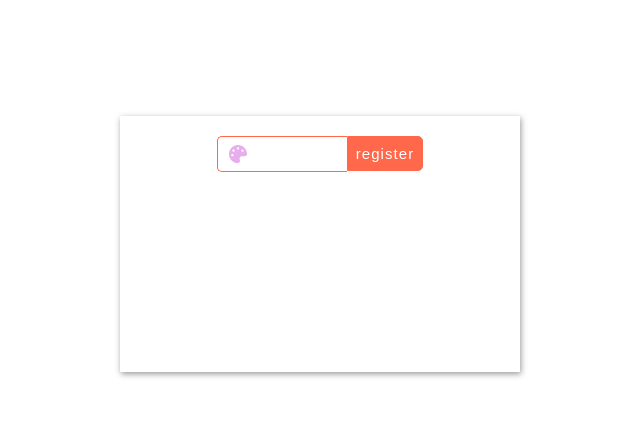
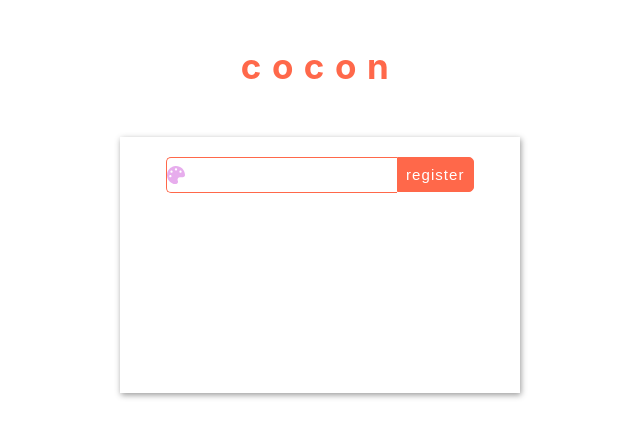
Before and after one commit to keiya01/sharing_color, a React (Create React App) app: page / in a window 1280 px wide. Shown: the part 156-594 px from the top of the page, without its empty margins (320-960 px from the left). Built offline with nearby package versions, Linux system fonts and the light colour scheme.

Commit message:
Fix ColorTopScreen

```diff
--- a/src/ColorForm.tsx
+++ b/src/ColorForm.tsx
@@ -42,7 +42,7 @@ const OpenPickerButton = styled.div.attrs({ title: "Click to open color picker"
 `;
 
 const ColorInput = styled.input.attrs({ type: "text" })`
-  width: 130px;
+  width: 70%;
   padding: 8px 0;
   padding-left: 40px;
   padding-right: 5px;
@@ -55,6 +55,7 @@ const ColorInput = styled.input.attrs({ type: "text" })`
   border-bottom-left-radius: 5px;
   letter-spacing: 0.15em;
   color: #555;
+  text-align: center;
 `;
 
 const Button = styled.button`
--- a/src/ColorTopScreen.tsx
+++ b/src/ColorTopScreen.tsx
@@ -7,19 +7,29 @@ const Container = styled.div`
   height: 100%;
 `;
 
-const FormWrapper = styled.div`
+const TopContents = styled.div`
   display: flex;
+  flex-direction: column;
   justify-content: center;
   align-items: center;
   height: 100vh;
 `;
 
+const TopTitle = styled.h1`
+  font-size: 35px;
+  color: #FF684A;
+  letter-spacing: 0.3em;
+  margin-top: -50px;
+  margin-bottom: 50px;
+`;
+
 const ColorTopScreen: React.FC = () => {
   return (
     <Container>
-      <FormWrapper>
+      <TopContents>
+        <TopTitle>cocon</TopTitle>
         <ColorForm />
-      </FormWrapper>
+      </TopContents>
     </Container>
   );
 }
```
